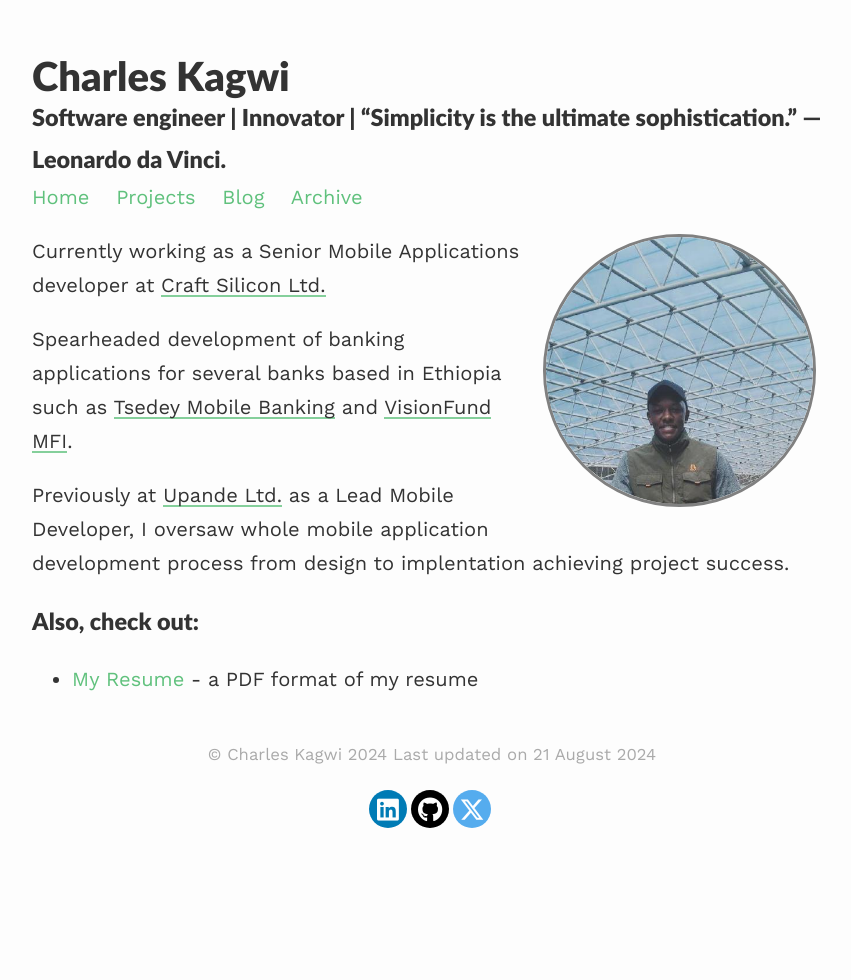
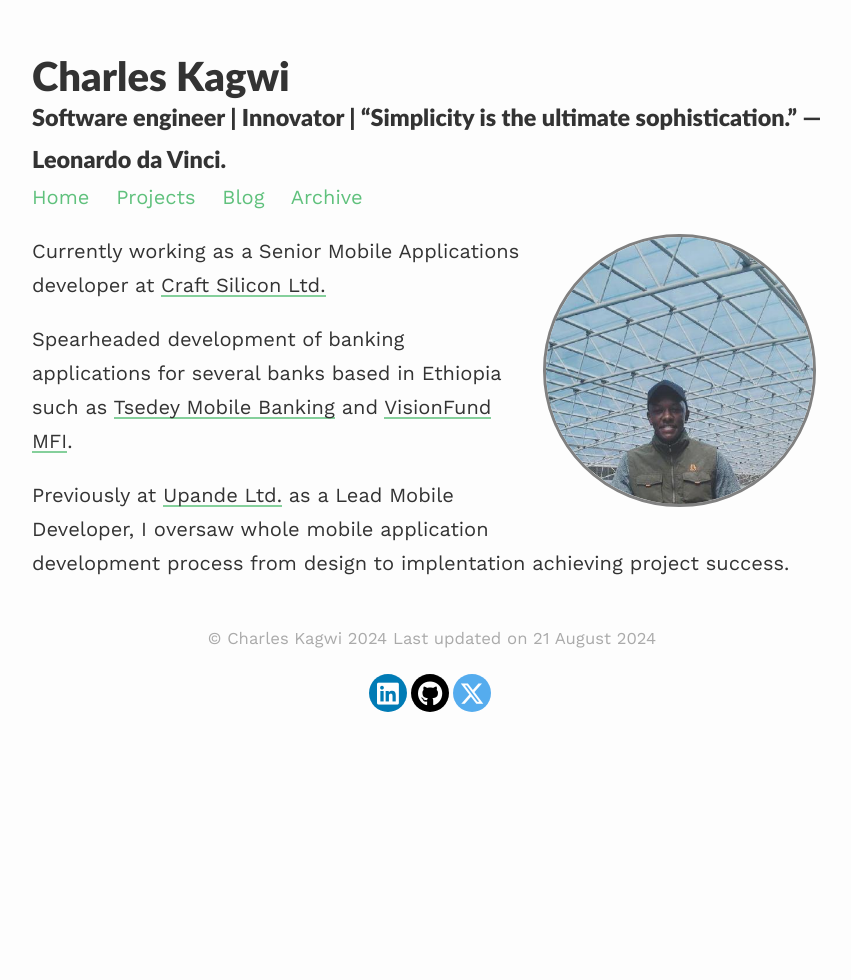
Before and after one commit to kagwicharles/kagwicharles.github.io, a Jekyll site: the page built from index.md, in a window 1280 px wide. Shown: the whole page, without its empty margins (208-1059 px from the left). Built offline with Jekyll 4.4.1, drawn with Linux system fonts in a browser that asks for light colours.

Commit message:
remove some sections

```diff
--- a/index.md
+++ b/index.md
@@ -13,6 +13,6 @@ Spearheaded development of banking applications for several banks based in Ethio
 
 Previously at [Upande Ltd.](https://upande.com/){:target="_blank"} as a Lead Mobile Developer, I oversaw whole mobile application development process from design to implentation achieving project success.
 
-### Also, check out:
+<!-- ### Also, check out:
 
-- [My Resume](https://drive.google.com/file/d/1s7NGfGNtr10FdptlmWaHzFLqa4K0NrQ3/view?usp=sharing) - a PDF format of my resume
+- [My Resume](https://drive.google.com/file/d/1s7NGfGNtr10FdptlmWaHzFLqa4K0NrQ3/view?usp=sharing) - a PDF format of my resume -->
```
